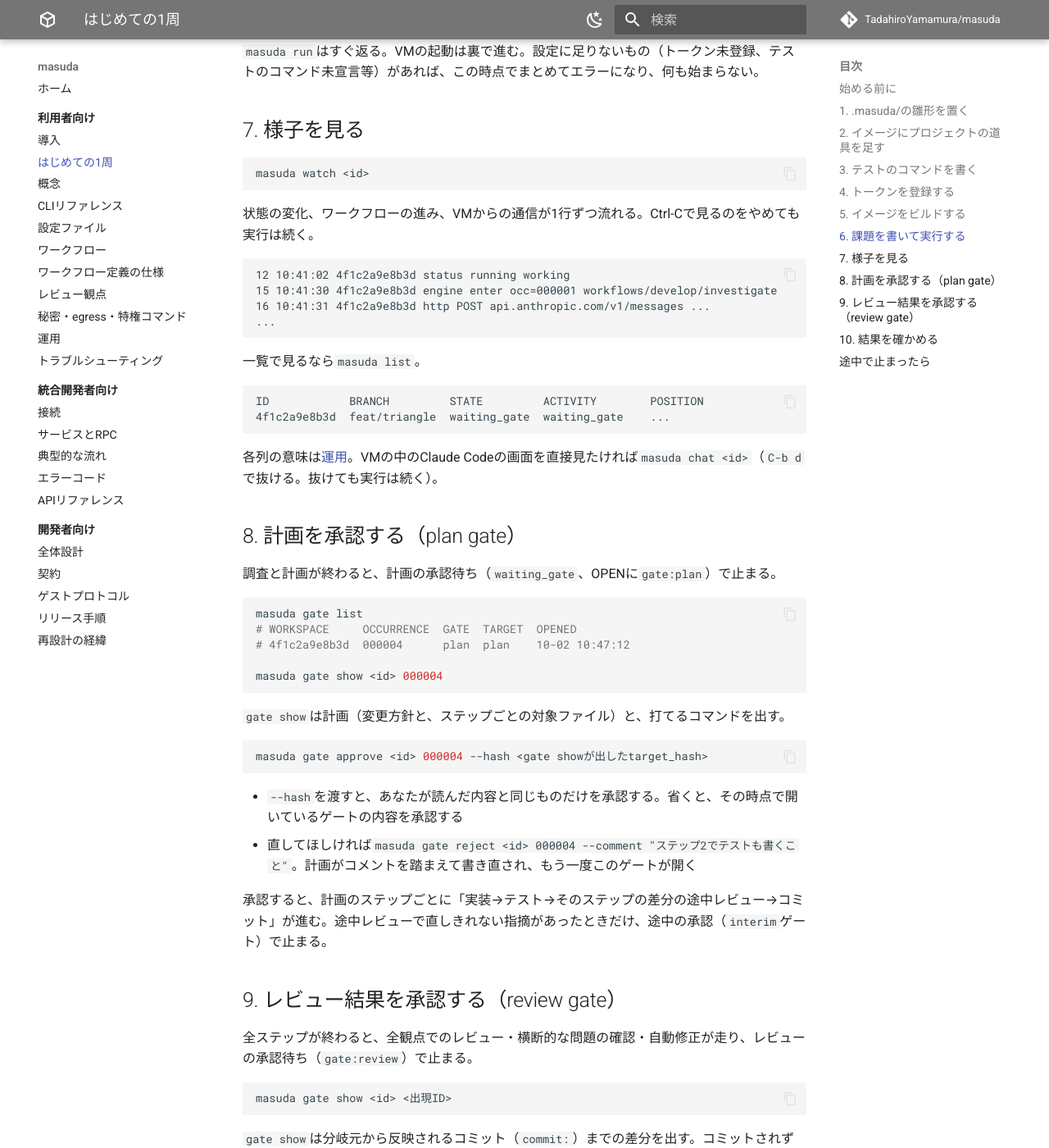
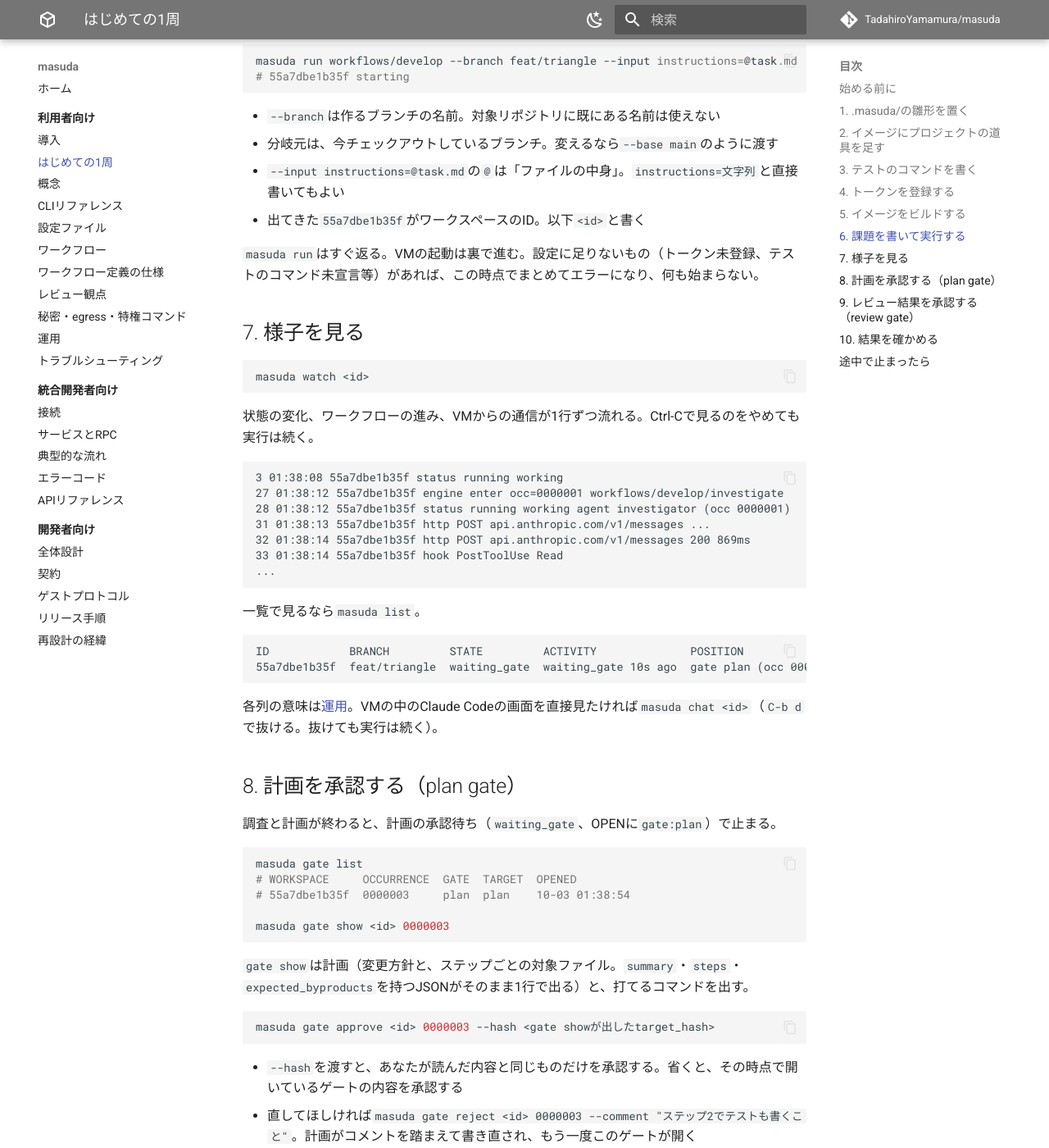
Before and after one commit to TadahiroYamamura/masuda, an MkDocs documentation site: the page built from docs/user/quickstart.md, in a window 1280 px wide and 1400 px high, scrolled down 3032 px. Shown: the whole window at 82% size. Built offline with MkDocs 1.6.1 and Material for MkDocs 9.7.7, drawn with Linux system fonts in a browser that asks for light colours; comment, search, counter and statistics services are not loaded; the version menu is left out; some of the changed text lies outside the part shown.

Commit message:
docs(quickstart): 出力例を公開物の実走に差し替える
## 意図
v0.1.0のRelease添付のmasudaとmasuda-sandboxだけで「はじめての1周」を頭から通し（ワークスペース
55a7dbe1b35f、17分31秒、plan・deviation×2・review）、出力例を実物に置き換えた。
出現IDの桁（7桁）、initの出力順と末尾のnote行、listの経過時間つきACTIVITYが手順書と違っていた。

## 設計上の考慮点
- 本文の手順は変えず、実走で分かった2点だけ文章を足した: 計画のJSONはそのまま1行で出ること、
  計画に無いファイルが変わるとdeviationゲートでも止まること（troubleshooting.mdへ誘導）
- deviationが2回開いたのは使い捨てリポジトリが__pycache__を追跡していたためで、手順書の
  「人間の判断は2回」はそのまま

Co-Authored-By: Claude Fable 5.1 <noreply@anthropic.com>

````diff
--- a/docs/user/quickstart.md
+++ b/docs/user/quickstart.md
@@ -19,11 +19,24 @@ masuda init
 ```
 
 ```text
+created .masuda/images/default/Dockerfile
 created .masuda/settings.json
-created .masuda/images/default/Dockerfile
 created .masuda/reviews/comment-history-leakage.md
-...（レビュー観点が14個）
+created .masuda/reviews/dead-code.md
+created .masuda/reviews/error-handling-gaps.md
+created .masuda/reviews/heavy-loop-processing.md
+created .masuda/reviews/implicit-type-conversion.md
+created .masuda/reviews/injection-vulnerability.md
+created .masuda/reviews/input-validation-gaps.md
+created .masuda/reviews/logging-secrets.md
+created .masuda/reviews/missing-tests-guard-clauses.md
+created .masuda/reviews/missing-tests-new-code.md
+created .masuda/reviews/n-plus-one-query.md
+created .masuda/reviews/nil-check-gaps.md
+created .masuda/reviews/resource-leak.md
+created .masuda/reviews/secret-hardcode.md
 created .gitignore (.masuda/settings.local.json)
+note: the Claude API (api.anthropic.com) is always reachable; list other hosts the VM needs in egress of .masuda/settings.json
 ```
 
 `masuda init`は`masuda serve`無しで動く。既にあるファイルは上書きせず、足りないものだけ足す。`.gitignore`には利用者ごとの承認を書く`.masuda/settings.local.json`を足す（`.masuda/`ごと無視している行があれば足さない）。
@@ -104,13 +117,13 @@ masuda image build default
 
 ```sh
 masuda run workflows/develop --branch feat/triangle --input instructions=@task.md
-# 4f1c2a9e8b3d starting
+# 55a7dbe1b35f starting
 ```
 
 - `--branch`は作るブランチの名前。対象リポジトリに既にある名前は使えない
 - 分岐元は、今チェックアウトしているブランチ。変えるなら`--base main`のように渡す
 - `--input instructions=@task.md`の`@`は「ファイルの中身」。`instructions=文字列`と直接書いてもよい
-- 出てきた`4f1c2a9e8b3d`がワークスペースのID。以下`<id>`と書く
+- 出てきた`55a7dbe1b35f`がワークスペースのID。以下`<id>`と書く
 
 `masuda run`はすぐ返る。VMの起動は裏で進む。設定に足りないもの（トークン未登録、テストのコマンド未宣言等）があれば、この時点でまとめてエラーになり、何も始まらない。
 
@@ -123,17 +136,20 @@ masuda watch <id>
 状態の変化、ワークフローの進み、VMからの通信が1行ずつ流れる。Ctrl-Cで見るのをやめても実行は続く。
 
 ```text
-12 10:41:02 4f1c2a9e8b3d status running working
-15 10:41:30 4f1c2a9e8b3d engine enter occ=000001 workflows/develop/investigate
-16 10:41:31 4f1c2a9e8b3d http POST api.anthropic.com/v1/messages ...
+3 01:38:08 55a7dbe1b35f status running working
+27 01:38:12 55a7dbe1b35f engine enter occ=0000001 workflows/develop/investigate
+28 01:38:12 55a7dbe1b35f status running working agent investigator (occ 0000001)
+31 01:38:13 55a7dbe1b35f http POST api.anthropic.com/v1/messages ...
+32 01:38:14 55a7dbe1b35f http POST api.anthropic.com/v1/messages 200 869ms
+33 01:38:14 55a7dbe1b35f hook PostToolUse Read
 ...
 ```
 
 一覧で見るなら`masuda list`。
 
 ```text
-ID            BRANCH         STATE         ACTIVITY        POSITION                 OPEN
-4f1c2a9e8b3d  feat/triangle  waiting_gate  waiting_gate    ...                      gate:plan
+ID            BRANCH         STATE         ACTIVITY              POSITION                 OPEN
+55a7dbe1b35f  feat/triangle  waiting_gate  waiting_gate 10s ago  gate plan (occ 0000003)  gate:plan
 ```
 
 各列の意味は[運用](operations.md#list)。VMの中のClaude Codeの画面を直接見たければ`masuda chat <id>`（`C-b d`で抜ける。抜けても実行は続く）。
@@ -145,21 +161,21 @@ ID            BRANCH         STATE         ACTIVITY        POSITION
 ```sh
 masuda gate list
 # WORKSPACE     OCCURRENCE  GATE  TARGET  OPENED
-# 4f1c2a9e8b3d  000004      plan  plan    10-02 10:47:12
+# 55a7dbe1b35f  0000003     plan  plan    10-03 01:38:54
 
-masuda gate show <id> 000004
+masuda gate show <id> 0000003
 ```
 
-`gate show`は計画（変更方針と、ステップごとの対象ファイル）と、打てるコマンドを出す。
+`gate show`は計画（変更方針と、ステップごとの対象ファイル。`summary`・`steps`・`expected_byproducts`を持つJSONがそのまま1行で出る）と、打てるコマンドを出す。
 
 ```sh
-masuda gate approve <id> 000004 --hash <gate showが出したtarget_hash>
+masuda gate approve <id> 0000003 --hash <gate showが出したtarget_hash>
 ```
 
 - `--hash`を渡すと、あなたが読んだ内容と同じものだけを承認する。省くと、その時点で開いているゲートの内容を承認する
-- 直してほしければ`masuda gate reject <id> 000004 --comment "ステップ2でテストも書くこと"`。計画がコメントを踏まえて書き直され、もう一度このゲートが開く
+- 直してほしければ`masuda gate reject <id> 0000003 --comment "ステップ2でテストも書くこと"`。計画がコメントを踏まえて書き直され、もう一度このゲートが開く
 
-承認すると、計画のステップごとに「実装→テスト→そのステップの差分の途中レビュー→コミット」が進む。途中レビューで直しきれない指摘があったときだけ、途中の承認（`interim`ゲート）で止まる。
+承認すると、計画のステップごとに「実装→テスト→そのステップの差分の途中レビュー→コミット」が進む。途中レビューで直しきれない指摘があったときだけ、途中の承認（`interim`ゲート）で止まる。計画に無いファイルが変わっていれば、コミットの前に`deviation`ゲートでも止まる（gitで追跡している`__pycache__`等が典型。[トラブルシューティング](troubleshooting.md#deviation)）。
 
 ## 9. レビュー結果を承認する（review gate）
 
@@ -187,7 +203,8 @@ masuda gate approve <id> <出現ID> --hash <target_hash>
 
 ```sh
 masuda list --all
-# ... feat/triangle  done  idle  outcome done  -
+# ID            BRANCH         STATE  ACTIVITY      POSITION      OPEN
+# 55a7dbe1b35f  feat/triangle  done   idle 59s ago  outcome done  -
 
 git log --oneline main..feat/triangle
 git switch feat/triangle
````
